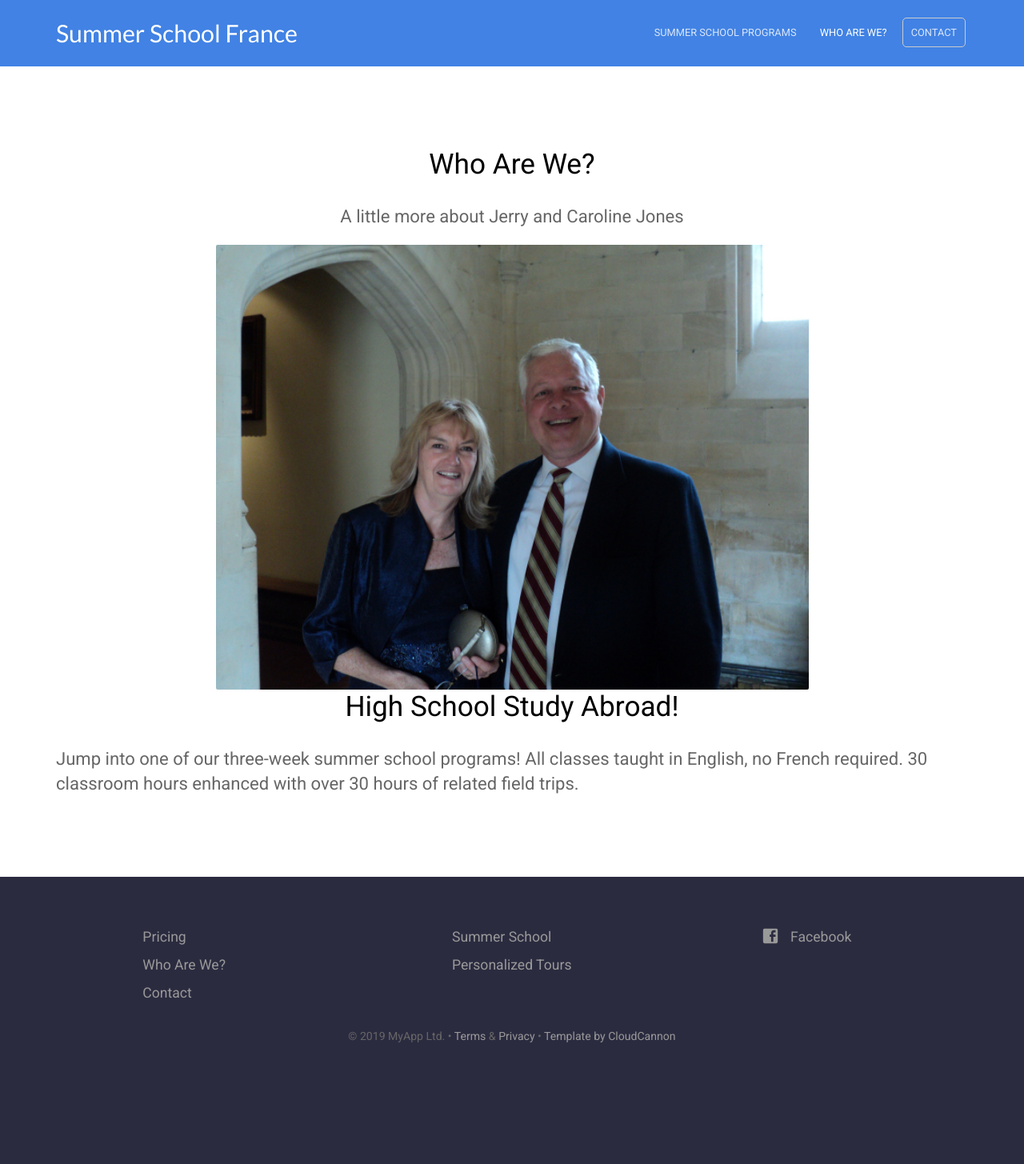
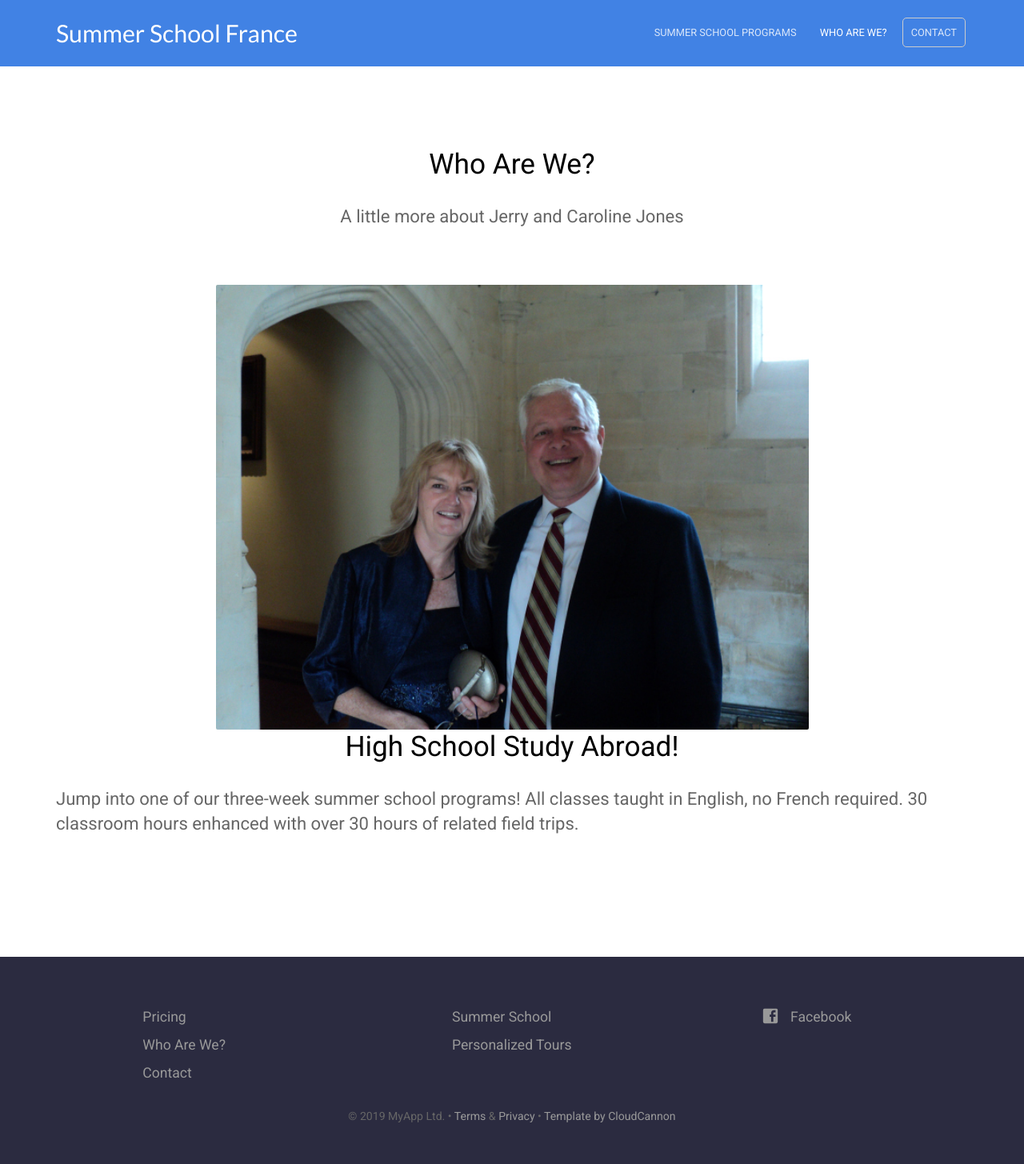
Before and after one commit to baritchie/project1, a Jekyll site: the page built from whoweare.html, in a window 1280 px wide. Shown: the whole page at 80% size. Built offline with Jekyll 4.4.1, drawn with Linux system fonts in a browser that asks for light colours; before the commit the page ends 1355 px from its top, so only the background shows below that.

Commit message:
Updated 'css/screen.scss' via CloudCannon

```diff
--- a/css/screen.scss
+++ b/css/screen.scss
@@ -14,3 +14,4 @@
 @import "navigation";
 @import "footer";
 @import "cloudcannon";
+@import "whoarewe";
```
